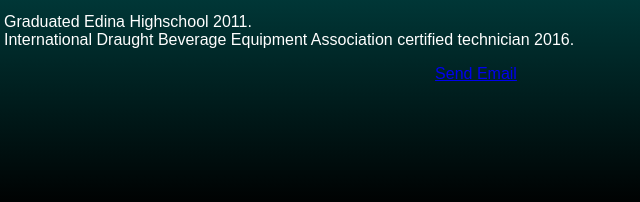
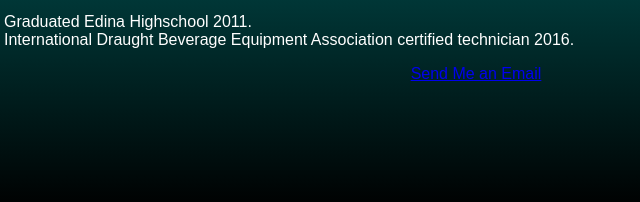
Before and after one commit to Brennan35/brennan35.github.io, a plain HTML site: page index.html in a window 1280 px wide. Shown: the part 776-978 px from the top of the page, 164-804 px from the left. Drawn offline with Linux system fonts and the light colour scheme.

Commit message:
Update index.html

```diff
--- a/index.html
+++ b/index.html
@@ -64,7 +64,7 @@
       </div>
     <div>
       <footer>
-        <a href = "mailto: brennanheley@gmail.com">Send Email</a>
+        <a href = "mailto: brennanheley@gmail.com">Send Me an Email</a>
       </footer>
     </div>
 
```
